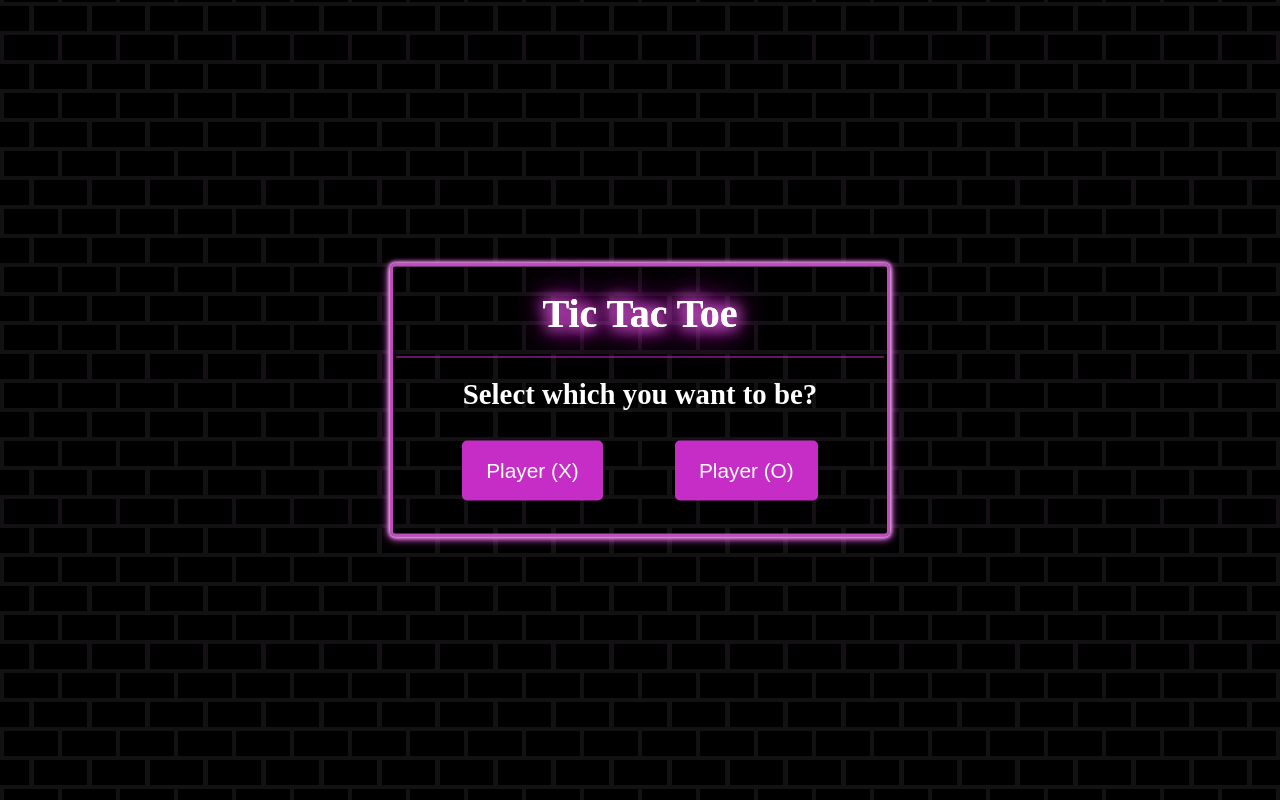
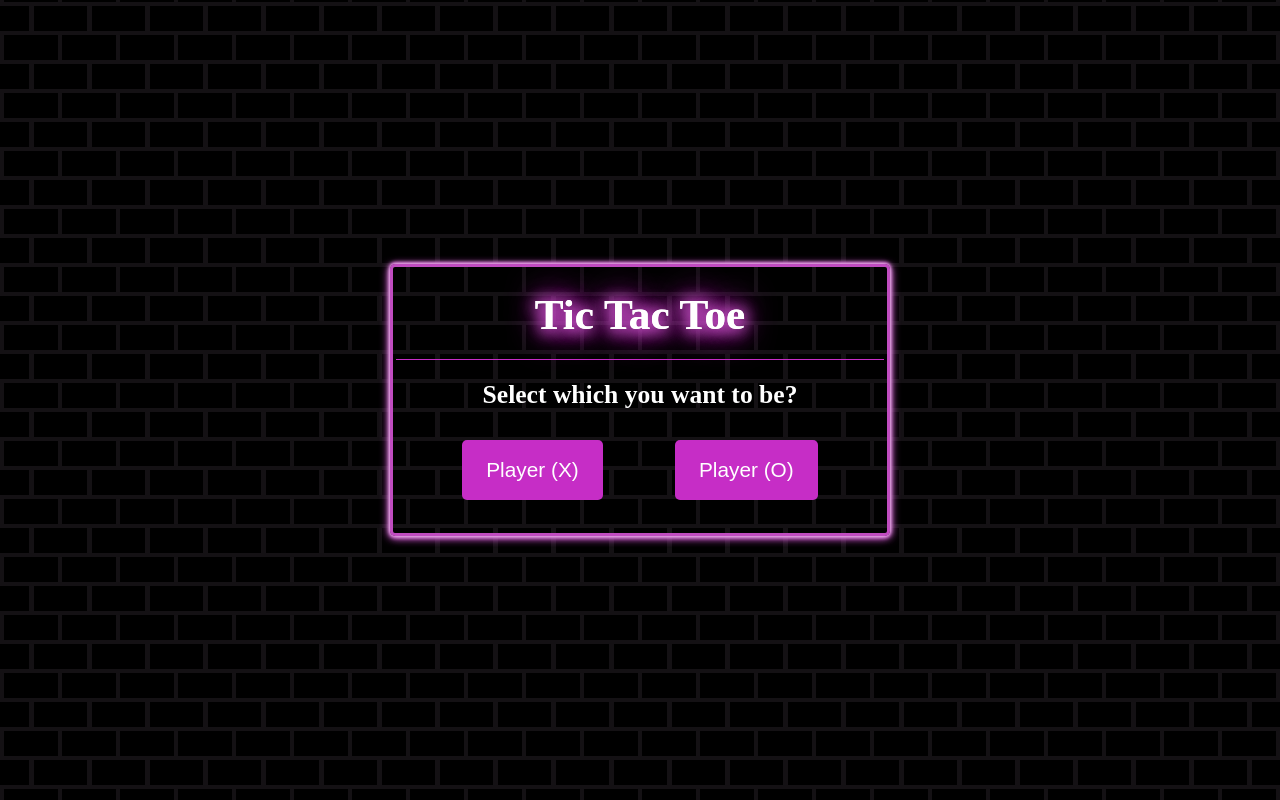
Before and after one commit to 1iceberg1/Tic-Tac-Toe, a plain HTML site: page index.html in a window 1280 px wide. Drawn offline with Linux system fonts and the light colour scheme.

```diff
--- a/style.css
+++ b/style.css
@@ -229,7 +229,7 @@ h1 {
 }
 
   h1 {
-    font-size: 2.5rem;
+    font-size: 2.7rem;
     padding-bottom: 20px;
   }
 
@@ -238,7 +238,7 @@ h1 {
   }
 
   .title {
-    font-size: 1.8rem;
+    font-size: 1.6rem;
   }
 
   .option button {
```
Also changed, not shown: tic tac toe screenshot 1.jpg (deleted), tic tac toe screenshot 1.png (added), tic tac toe screenshot 2.jpg (deleted), tic tac toe screenshot 2.png (added), tic tac toe screenshot 3.jpg (deleted), tic tac toe screenshot 3.png (added), tic tac toe screenshot 4.jpg (deleted), 1 other file.
